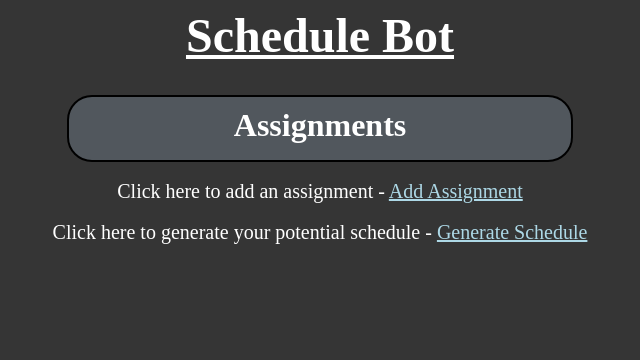
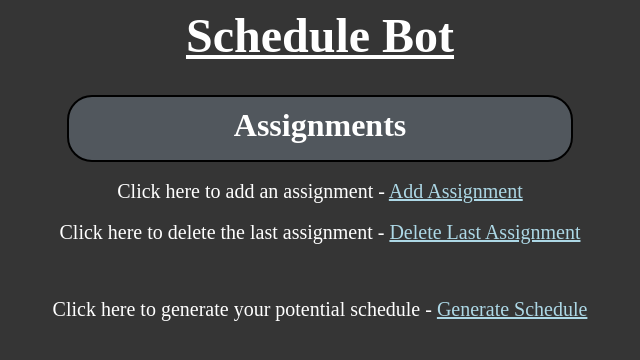
Before and after one commit to tobiasjdcolvin/Schedule-Bot, a Django app: page / in a window 1280 px wide. Shown: the top 360 px of the page, without its empty margins (320-960 px from the left). Run offline with Django 5.2, Linux system fonts and the light colour scheme.

Commit message:
Added functionality to delete the last assignment

```diff
--- a/main/urls.py
+++ b/main/urls.py
@@ -1,8 +1,9 @@
 from django.urls import path
-from .views import index_view, add_view, generate_view
+from .views import index_view, add_view, generate_view, delete_view
 
 urlpatterns = [
     path('', index_view, name='index'),
     path('add', add_view.as_view(), name='add'),
+    path('delete', delete_view, name='delete'),
     path('generate', generate_view, name='generate'),
 ]
--- a/main/views.py
+++ b/main/views.py
@@ -1,7 +1,7 @@
 from django.shortcuts import render
 from django.http import HttpResponse, HttpRequest
 from .models import UserInfo
-from django.views.generic.edit import CreateView
+from django.views.generic.edit import CreateView, DeleteView, View
 from django.urls import reverse_lazy
 
 # imports for api calls utilizing http, getting json returned from api
@@ -35,6 +35,18 @@ class add_view(CreateView):
     fields = ['assignment_name', 'due_date']
     success_url = reverse_lazy("index")
 
+
+def delete_view(request):
+    last = UserInfo.objects.filter(pk__in=UserInfo.objects.order_by('-id').values('pk')[:1]).delete()
+    # this is sending a request to the database
+    user_info = UserInfo.objects.all()
+
+    # make context to use in template:
+    my_context = {
+        'user_info': user_info,
+    }
+    # render the 'index.html' template and give it a context in the form of a dictionary
+    return render(request, 'index.html', my_context)
 
 def generate_view(request):
     my_context = {}
--- a/templates/index.html
+++ b/templates/index.html
@@ -28,9 +28,11 @@
 </div>
 <br>
 <t>Click here to add an assignment - </t><a href="{%url 'add'%}">Add Assignment</a>
+<br><br>
+<t>Click here to delete the last assignment - </t><a href="{%url 'delete'%}">Delete Last Assignment</a>
 
-<br>
-<br>
+<br><br>
+<br><br>
 <t>Click here to generate your potential schedule - </t><a href="{%url 'generate'%}" onclick="startloading()">Generate Schedule</a>
 
 <script src="{% static 'js/index.js' %}"></script>
```
Also changed, not shown: templates/delete.html (added, +18 -0 lines).
